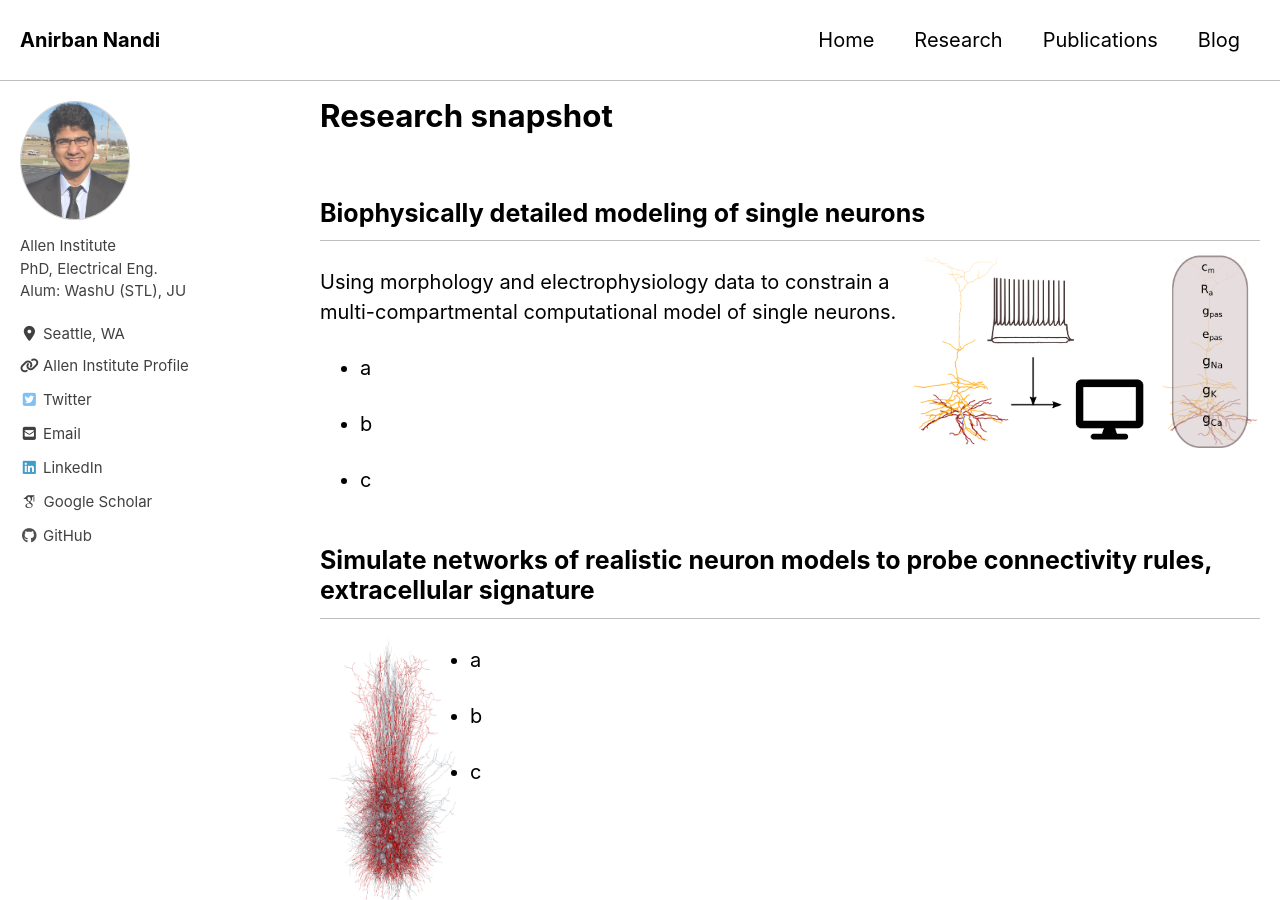
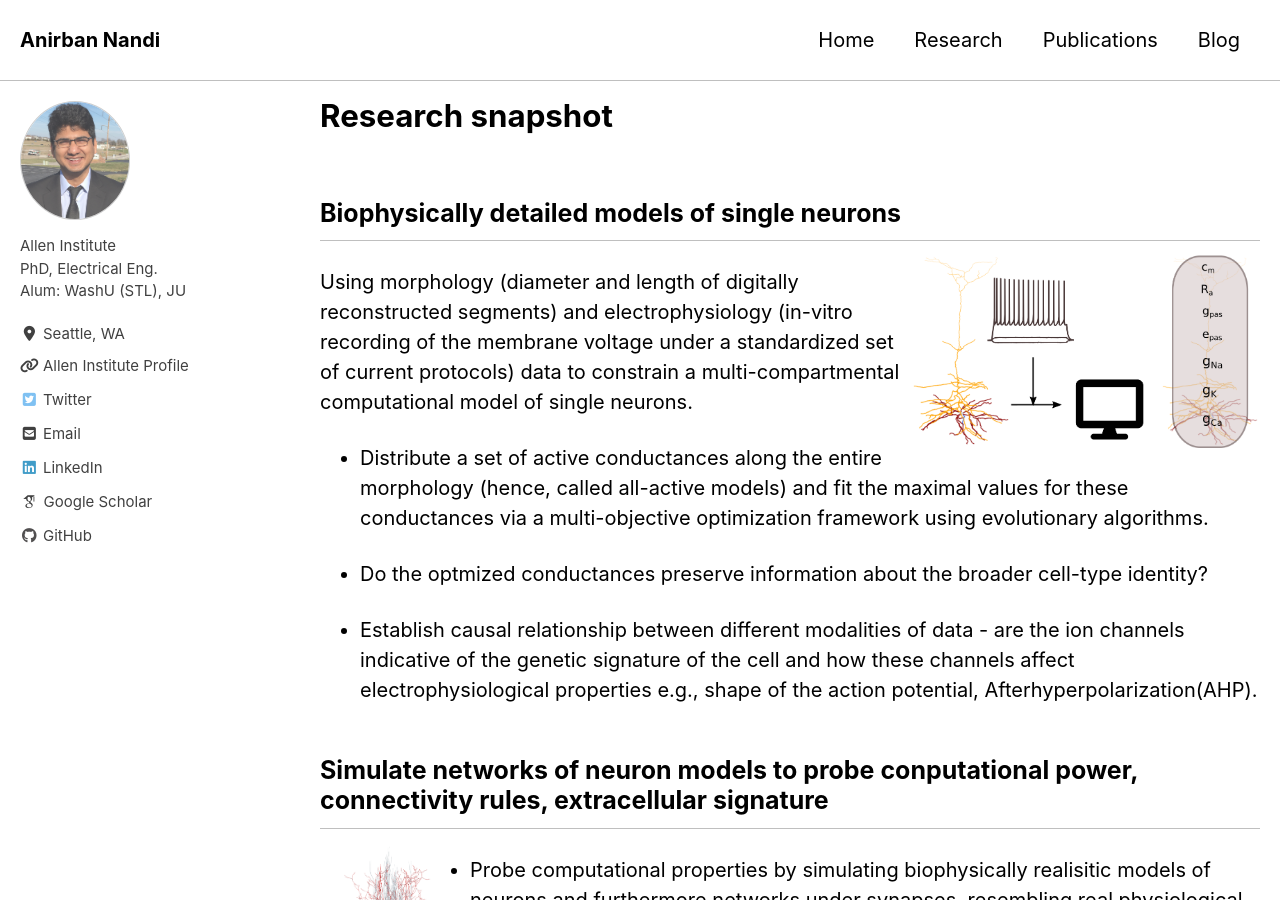
Before and after one commit to anirban6908/anirban6908.github.io, a Jekyll site: the page built from _pages/research.md, in a window 1280 px wide and 900 px high. Built offline with Jekyll 4.4.1, drawn with Linux system fonts in a browser that asks for light colours; cached includes are drawn as plain includes; nearby versions of some CDN libraries; some web fonts are replaced; some of the changed text lies outside the part shown.

Commit message:
Updated research page

```diff
--- a/_pages/research.md
+++ b/_pages/research.md
@@ -7,28 +7,26 @@ classes: wide
 permalink: /research/
 ---
 
-## Biophysically detailed modeling of single neurons
+## Biophysically detailed models of single neurons
 <img src="/assets/images/opt_graphical_abstract.png" height="350" width="350" align='right'>
 {: style="text-align: justify"}
-Using morphology and electrophysiology data to constrain a multi-compartmental computational model of single neurons.
+Using morphology (diameter and length of digitally reconstructed segments) and electrophysiology (in-vitro recording of the membrane voltage under a standardized set of current protocols) data to constrain a multi-compartmental computational model of single neurons.
 
-* a
+* Distribute a set of active conductances along the entire morphology (hence, called all-active models) and fit the maximal values for these conductances via a multi-objective optimization framework using evolutionary algorithms.
 
-* b
+* Do the optmized conductances preserve information about the broader cell-type identity?
 
-* c
+* Establish causal relationship between different modalities of data - are the ion channels indicative of the genetic signature of the cell and how these channels affect electrophysiological properties e.g., shape of the action potential, Afterhyperpolarization(AHP).
 
 
-## Simulate networks of realistic neuron models to probe connectivity rules, extracellular signature
+## Simulate networks of neuron models to probe conputational power, connectivity rules, extracellular signature
 <img src="/assets/images/300_neurons.png" height="250" width="150" align='left'>
 
-* a
+* Probe computational properties by simulating biophysically realisitic models of neurons and furthermore networks under synapses, resembling real physiological states. Can we classify neurons according to their computational bandwidth -  within species across regions, cross species in homologous regions?
 
-* b
+* Examine efficacies of unique structural connectivity properties of specialized cells (**Chanelier**), as seen in the Electron Microscopy (EM) data, by simulating single neuron/networks under equivalent synapse configurations.
 
-* c
+* Use experimental (in-vivo) and simulated extracellular signature of neurons along recording depth to link muti-modal data and furthermore infer cell-types.
 
-<br>
-<br>
 
-## Control theoretic approach to design stimulations for neural circuits
+## Control theoretic approach to design stimulation patterns for neural circuits
```
